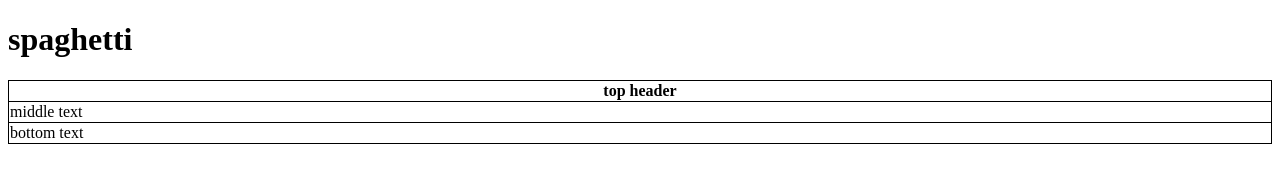
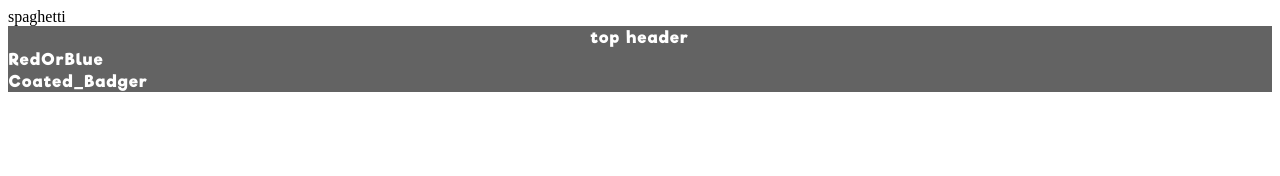
Before and after one commit to Spacebarium/spacebarium.github.io, a plain HTML site: page index.html in a window 1280 px wide. Drawn offline with Linux system fonts and the light colour scheme.

Commit message:
Update index.html

```diff
--- a/index.html
+++ b/index.html
@@ -3,24 +3,38 @@
 <html>
   <head>
     <style>
-      table, th, td {
-        border: 1px solid black;
+      @font-face {
+        font-family: "riffic";
+        src: url(fonts/Riffic.ttf) format("truetype");
+      }
+
+      .maintable {
+        background-color: rgba(33, 33, 33, 0.7);
+        font-family: "riffic";
+        letter-spacing: 0.1em;
+        width: 100%;
+        margin-left: auto;
+        margin-right: auto;
+        border: 0px;
         border-collapse: collapse;
       }
     </style>
   </head>
-  <body>
-    <h1>spaghetti</h1>
-    <table style="width:100%">
+  <body bgcolor="#FFFFFF">
+    <div>spaghetti</div>
+
+    <div>
+      <table class="maintable">
         <tr>
-        <th>top header</th>
+          <th style="color:#FFFFFF">top header</th>
         </tr>
         <tr>
-        <td>middle text</td>
+          <td style="color:#FFFFFF">RedOrBlue</td>
         </tr>
         <tr>
-        <td>bottom text</td>
+          <td style="color:#FFFFFF">Coated_Badger</td>
         </tr>
       </table>
+    </div>
   </body>
 </html>
```
Lines whose indentation alone changed are shown as unchanged.
